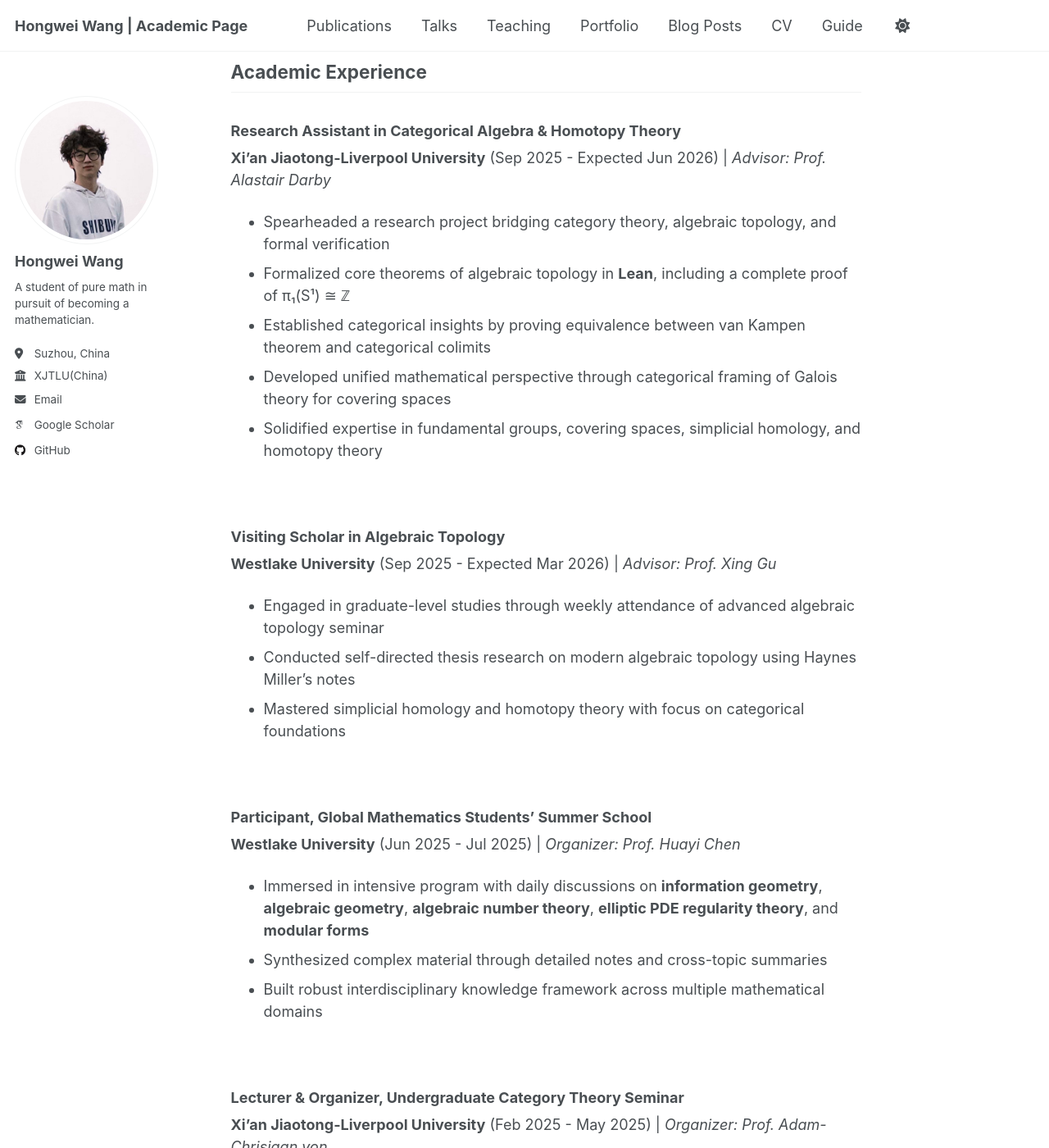
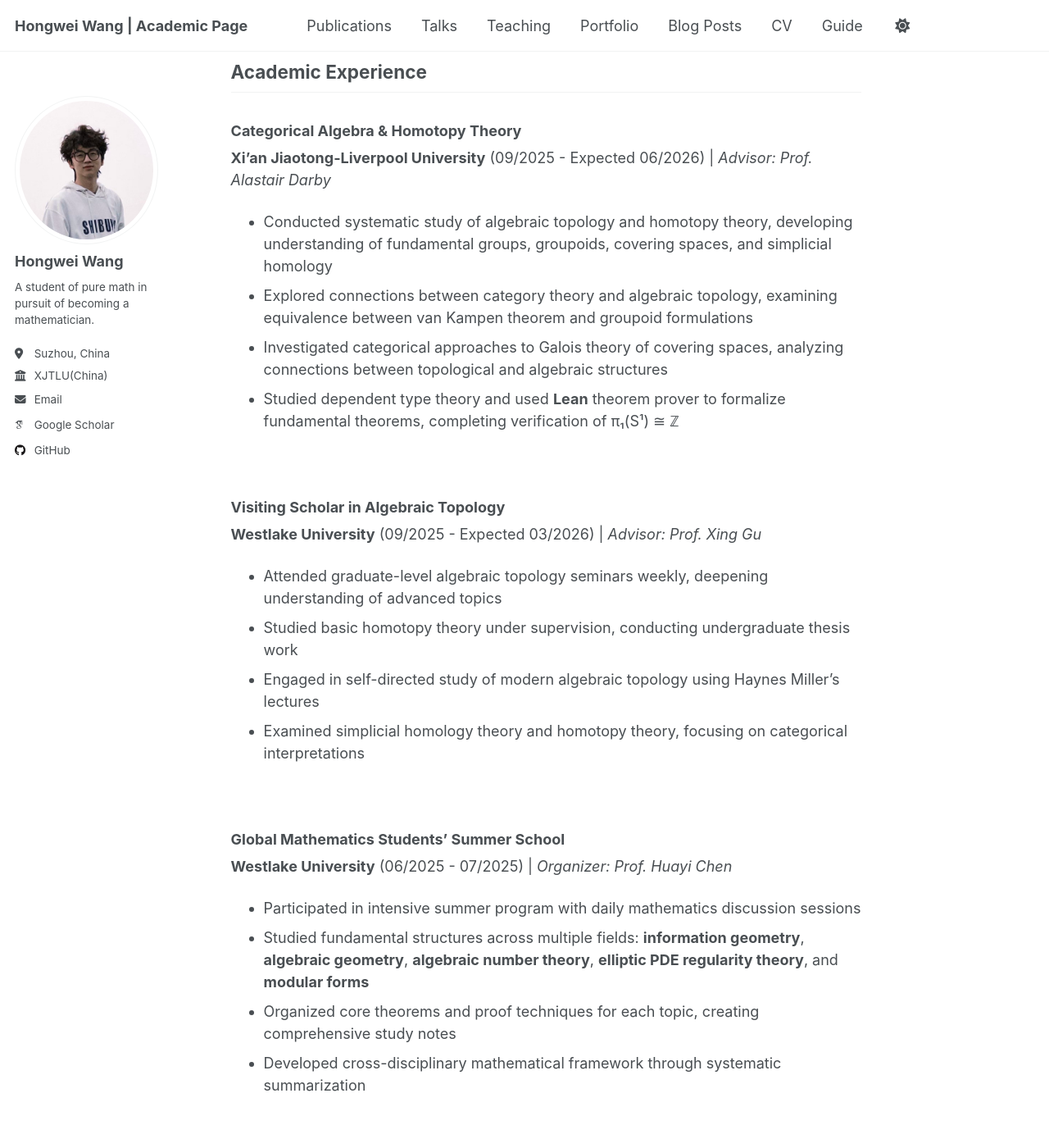
Before and after one commit to WangHongWei-AcademicPage/WangHongWei-AcademicPage.github.io, a Jekyll site: the page built from _pages/about.md, in a window 1280 px wide and 1400 px high, scrolled down 825 px. Shown: the whole window at 82% size. Built offline with Jekyll 4.4.1, drawn with Linux system fonts in a browser that asks for light colours; some web fonts are replaced; a script that is not in the unit is left out; some of the changed text lies outside the part shown.

Commit message:
Revise academic experience formatting and content
Updated academic experience section with new formatting and details, including research roles and projects in categorical algebra, homotopy theory, analytic number theory, and astronomy.

```diff
--- a/_pages/about.md
+++ b/_pages/about.md
@@ -25,65 +25,69 @@ On this website, you can explore my undergraduate works, academic talks, teachin
 
 ## Academic Experience
 
-### Research Assistant in Categorical Algebra & Homotopy Theory
-**Xi'an Jiaotong-Liverpool University** (Sep 2025 - Expected Jun 2026) | *Advisor: Prof. Alastair Darby*
-- Spearheaded a research project bridging category theory, algebraic topology, and formal verification
-- Formalized core theorems of algebraic topology in **Lean**, including a complete proof of π₁(S¹) ≅ ℤ
-- Established categorical insights by proving equivalence between van Kampen theorem and categorical colimits
-- Developed unified mathematical perspective through categorical framing of Galois theory for covering spaces
-- Solidified expertise in fundamental groups, covering spaces, simplicial homology, and homotopy theory
+### Categorical Algebra & Homotopy Theory
+**Xi'an Jiaotong-Liverpool University** (09/2025 - Expected 06/2026) | *Advisor: Prof. Alastair Darby*
+- Conducted systematic study of algebraic topology and homotopy theory, developing understanding of fundamental groups, groupoids, covering spaces, and simplicial homology
+- Explored connections between category theory and algebraic topology, examining equivalence between van Kampen theorem and groupoid formulations
+- Investigated categorical approaches to Galois theory of covering spaces, analyzing connections between topological and algebraic structures
+- Studied dependent type theory and used **Lean** theorem prover to formalize fundamental theorems, completing verification of π₁(S¹) ≅ ℤ
 
 <br>
 
 ### Visiting Scholar in Algebraic Topology
-**Westlake University** (Sep 2025 - Expected Mar 2026) | *Advisor: Prof. Xing Gu*
-- Engaged in graduate-level studies through weekly attendance of advanced algebraic topology seminar
-- Conducted self-directed thesis research on modern algebraic topology using Haynes Miller's notes
-- Mastered simplicial homology and homotopy theory with focus on categorical foundations
+**Westlake University** (09/2025 - Expected 03/2026) | *Advisor: Prof. Xing Gu*
+- Attended graduate-level algebraic topology seminars weekly, deepening understanding of advanced topics
+- Studied basic homotopy theory under supervision, conducting undergraduate thesis work
+- Engaged in self-directed study of modern algebraic topology using Haynes Miller's lectures
+- Examined simplicial homology theory and homotopy theory, focusing on categorical interpretations
 
 <br>
 
-### Participant, Global Mathematics Students' Summer School
-**Westlake University** (Jun 2025 - Jul 2025) | *Organizer: Prof. Huayi Chen*
-- Immersed in intensive program with daily discussions on **information geometry**, **algebraic geometry**, **algebraic number theory**, **elliptic PDE regularity theory**, and **modular forms**
-- Synthesized complex material through detailed notes and cross-topic summaries
-- Built robust interdisciplinary knowledge framework across multiple mathematical domains
+### Global Mathematics Students' Summer School
+**Westlake University** (06/2025 - 07/2025) | *Organizer: Prof. Huayi Chen*
+- Participated in intensive summer program with daily mathematics discussion sessions
+- Studied fundamental structures across multiple fields: **information geometry**, **algebraic geometry**, **algebraic number theory**, **elliptic PDE regularity theory**, and **modular forms**
+- Organized core theorems and proof techniques for each topic, creating comprehensive study notes
+- Developed cross-disciplinary mathematical framework through systematic summarization
 
 <br>
 
-### Lecturer & Organizer, Undergraduate Category Theory Seminar
-**Xi'an Jiaotong-Liverpool University** (Feb 2025 - May 2025) | *Organizer: Prof. Adam-Chrisiaan von*
-- Mastered advanced category theory: limits, representable functors, and Yoneda lemma
-- Designed and delivered special lecture elucidating abstract concepts through concrete examples
-- Explained representable functors using group actions and category of presheaves
+### Undergraduate Category Theory Seminar
+**Xi'an Jiaotong-Liverpool University** (02/2025 - 05/2025) | *Organizer: Prof. Adam-Chrisiaan von*
+- Mastered category theory fundamentals: categories, functors, natural transformations, limits, representable functors, and Yoneda lemma
+- Delivered special lecture on representable functors and Yoneda lemma as student lecturer
+- Explained abstract categorical constructions using concrete examples from algebra and topology
+- Illustrated concepts through set representations, group actions, and category of presheaves
 
 <br>
 
-### Summer Research Fellow in Analytic Number Theory
-**Xi'an Jiaotong-Liverpool University** (Jun 2024 - Sep 2024) | *Advisor: Prof. Pietro Sgobba*
-- Conducted in-depth study of analytic number theory using Apostol's text
-- Mastered arithmetical functions, Chebyshev estimates, and elementary Prime Number Theorem
-- Authored review paper *"Arithmetical Functions and Elementary Theorems on the Distribution of Primes"*
-- Programmed **Python** visualizations for prime number spirals (Ulam, Klauber, Sacks)
+### Analytic Number Theory Study
+**Xi'an Jiaotong-Liverpool University** (06/2024 - 09/2024) | *Advisor: Prof. Pietro Sgobba*
+- Studied Tom M. Apostol's *Introduction to Analytic Number Theory*, mastering arithmetical functions and Chebyshev estimates
+- Learned elementary forms of Prime Number Theorem through guided study
+- Wrote review paper *"Arithmetical Functions and Elementary Theorems on the Distribution of Primes"*
+- Programmed **Python** visualizations generating prime number spirals (Ulam, Klauber, Sacks)
+- Investigated properties of prime-rich polynomials through computational analysis
 
 ---
 
-## Interdisciplinary Projects
+## Academic Projects
 
-### Workshop Member: AI in Mathematics Learning
-**Xi'an Jiaotong-Liverpool University** (Oct 2024 - Apr 2025) | *Advisor: Prof. Jinsong Xu*
-- Led six-month empirical study applying generative programming to **complex analysis**, **abstract algebra**, **topology**
-- Developed three interactive learning tools:
-  1. Machine-learning proof for simple case of **Ramsey's Theorem** on K₅
-  2. Visualization tool for **conformal mappings** with automatic singularity detection
-  3. Scalar field visualization program computing and plotting gradient vectors
-- Authored research report *"AI-Driven Python Code Generation for Solving Specific Mathematics Problems"*
+### AI in Mathematics Learning Workshop
+**Xi'an Jiaotong-Liverpool University** (10/2024 - 04/2025) | *Advisor: Prof. Jinsong Xu*
+- Designed and coordinated six-month study applying generative programming to pure mathematics
+- Developed interactive learning tools for **complex analysis**, **abstract algebra**, and **topology**
+- Created machine-learning analysis of Ramsey's Theorem case on K₅ through computer self-play optimization
+- Built visualization tool for conformal mappings with automatic singularity detection
+- Programmed scalar field visualization with automatic gradient computation and plotting
+- Presented findings in report *"AI-Driven Python Code Generation for Solving Specific Mathematics Problems"*
 
 <br>
 
-### Research Assistant: Data-Driven Astronomy
-**Xi'an Jiaotong-Liverpool University** (Oct 2022 - Jun 2023) | *Advisor: Prof. Xiaoying Pang*
-- Processed and analyzed high-dimensional **Gaia DR3** star catalog using **Python**
-- Applied **Gaussian Mixture Model (GMM)** for member star screening of Beehive Cluster
-- Implemented **Self-Organizing Map (SOM)** for unsupervised clustering analysis
-- Identified 387 high-confidence member stars and produced color-magnitude diagram (CMD)
+### Stellar Cluster Analysis Project
+**Xi'an Jiaotong-Liverpool University** (10/2022 - 06/2023) | *Advisor: Prof. Xiaoying Pang*
+- Processed **Gaia DR3** star catalog data using **Python** for cleaning and dimensionality reduction
+- Applied **Gaussian Mixture Model (GMM)** to identify member stars of Beehive Cluster
+- Identified 387 high-confidence member stars (confidence > 90%) through statistical analysis
+- Produced color-magnitude diagram (CMD) for stellar population analysis
+- Implemented **Self-Organizing Map (SOM)** for unsupervised clustering of stellar data
```
